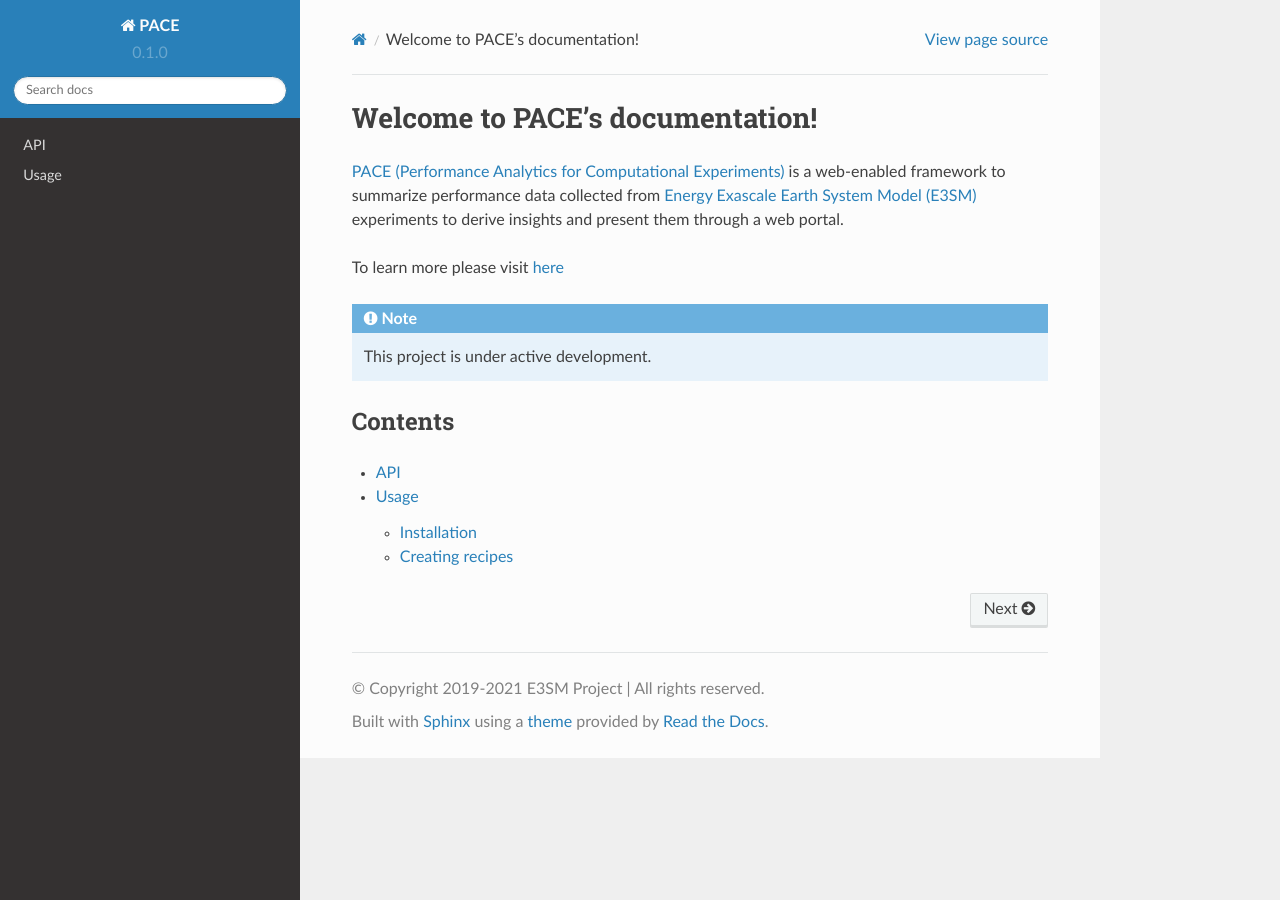
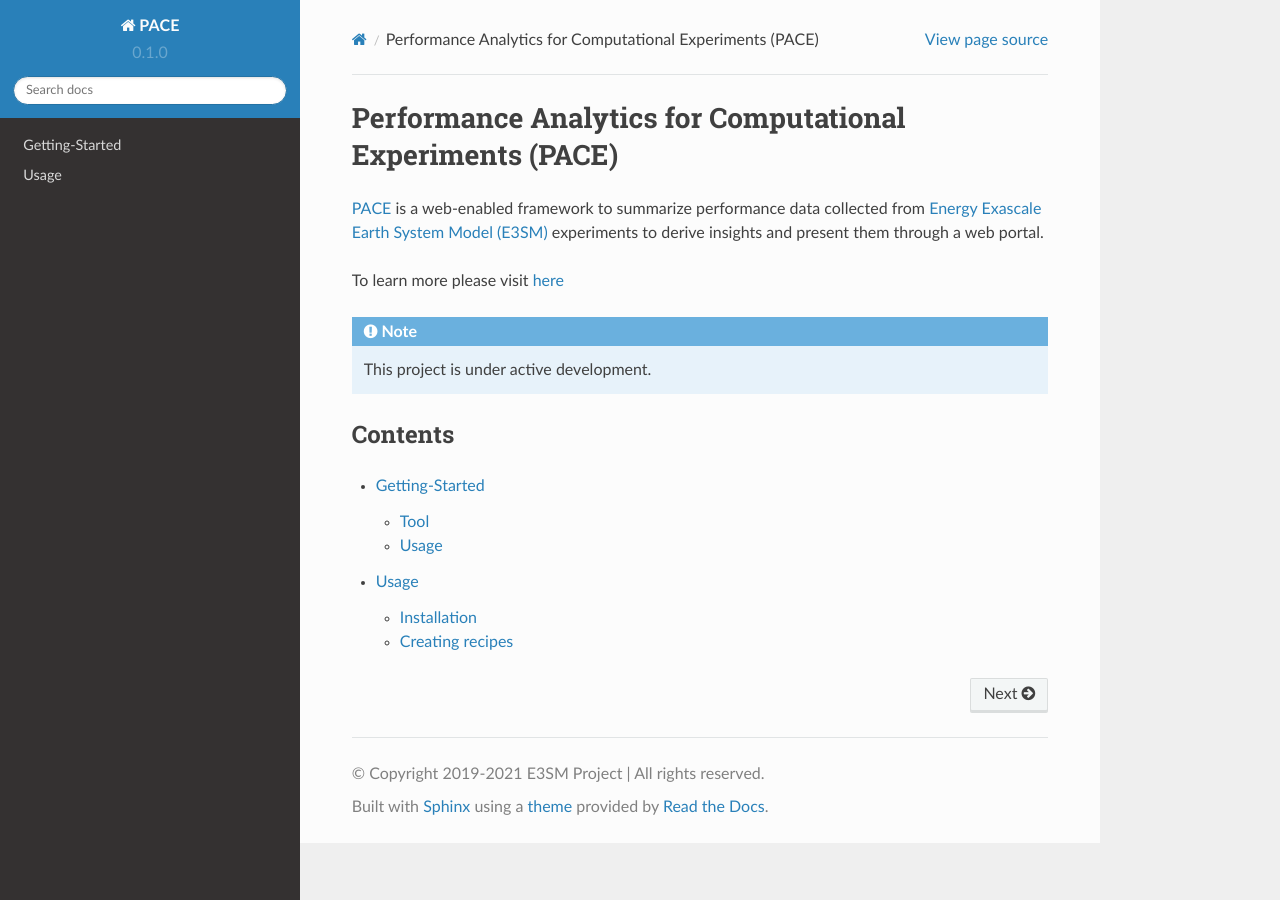
Before and after one commit to gaurabkcutk/readthedocs, a Sphinx documentation site: the page built from docs/source/index.rst, in a window 1280 px wide. Built offline with Sphinx 7.4.7 and the Read the Docs theme 2.0.0, drawn with Linux system fonts in a browser that asks for light colours.

Commit message:
getting started

```diff
--- a/docs/source/index.rst
+++ b/docs/source/index.rst
@@ -1,7 +1,7 @@
-Welcome to PACE's documentation!
+Performance Analytics for Computational Experiments (PACE)
 ===================================
 
-`PACE (Performance Analytics for Computational Experiments) <https://pace.ornl.gov/>`_
+`PACE <https://pace.ornl.gov/>`_
 is a web-enabled framework to summarize performance data collected from
 `Energy Exascale Earth System Model (E3SM) <https://e3sm.org/>`_
 experiments to derive insights and present them through a web portal.
@@ -17,5 +17,5 @@ Contents
 
 .. toctree::
 
-   api
+   getting-started
    experiments
```
Also changed, not shown: docs/source/getting-started.rst (added, +62 -0 lines).
